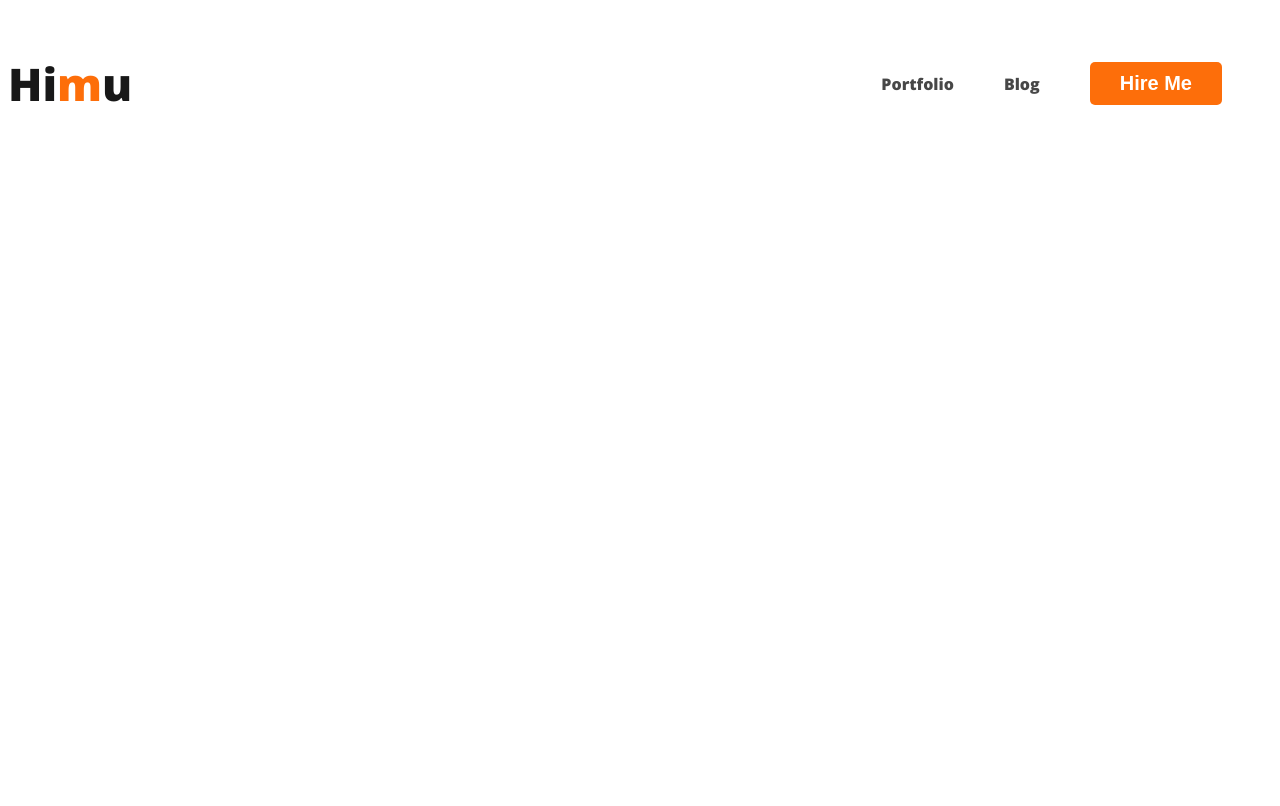
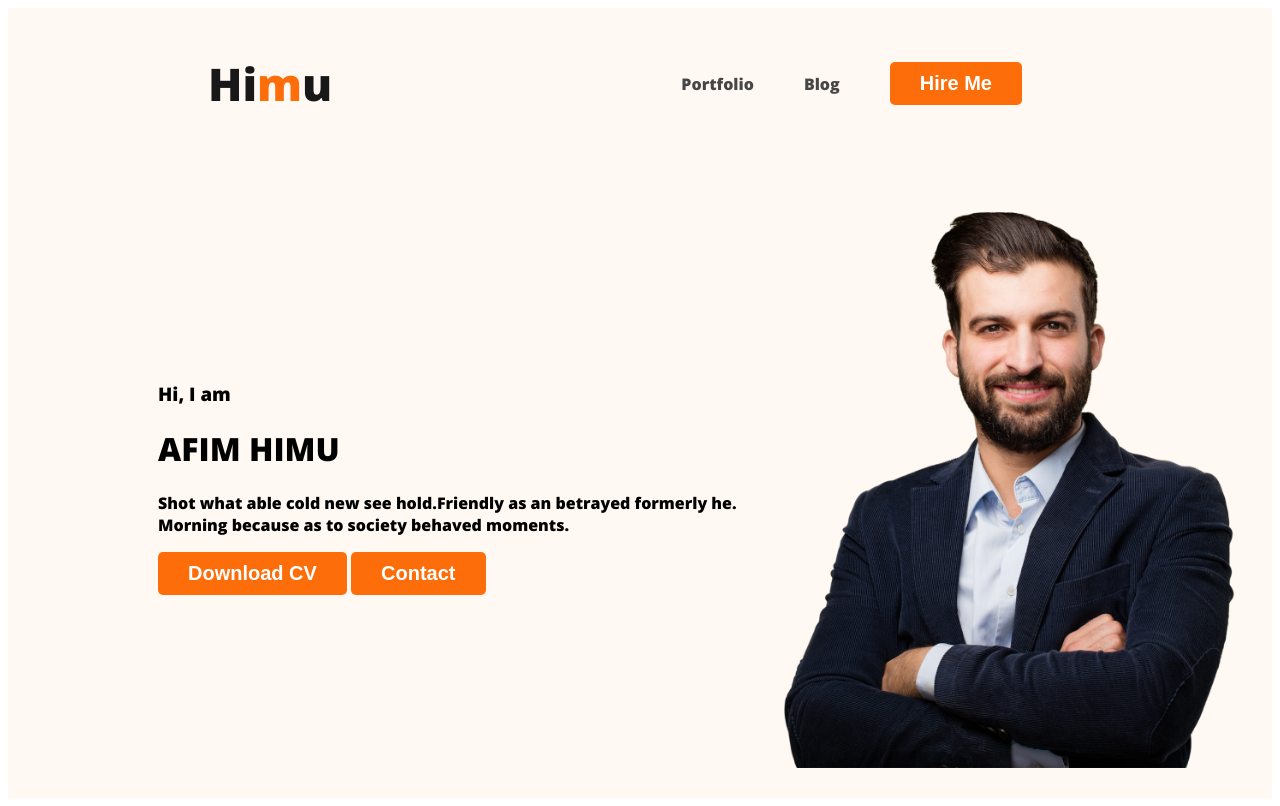
Before and after one commit to ISMAIL878727/my-portfolio-website, a plain HTML site: page index.html in a window 1280 px wide. Drawn offline with nearby package versions, Linux system fonts and the light colour scheme.

Commit message:
second work

```diff
--- a/index.html
+++ b/index.html
@@ -10,7 +10,7 @@
     <link rel="stylesheet" href="style.css">
 </head>
 <body>
-    <header>
+    <header class="header">
         <nav>
             <h3 class="nav-title">Hi<span class="text-primary">m</span>u</h3>
             <ul>
@@ -20,6 +20,18 @@
             </ul>
 
         </nav>
+        <div class="banner">
+            <div class="banner-content">
+                <h3 class="banner-greeting">Hi, I am</h3>
+                <h1 class="banner-title"> AFIM HIMU</h1>
+                <p>Shot what able cold new see hold.Friendly as an betrayed formerly
+                    he. Morning because as to society behaved moments.</p>
+                    <button class="btn-primary">Download CV</button>
+                    <button class="btn-primary">Contact</button>
+
+            </div>
+            <img class="profile-picture" src="images/hardy.png" alt="" srcset="">
+        </div>
     </header>
     <main>
 
--- a/style.css
+++ b/style.css
@@ -22,6 +22,7 @@ nav{
     display: flex;
     align-items: center;
     justify-content: space-between;
+    margin: 0 200px;
 }
 .nav-title{
     color: #181818;
@@ -41,3 +42,17 @@ nav a{
     text-decoration: none;
     color: #474747;
 }
+/* header related style */
+.header{
+    background-color: #FFF8F3;
+}
+.banner{
+    padding: 30px 30px 30px 150px;
+    display: flex;
+    align-items: center;
+
+}
+.banner .profile-picture{
+    width: 500px;
+
+}
```
